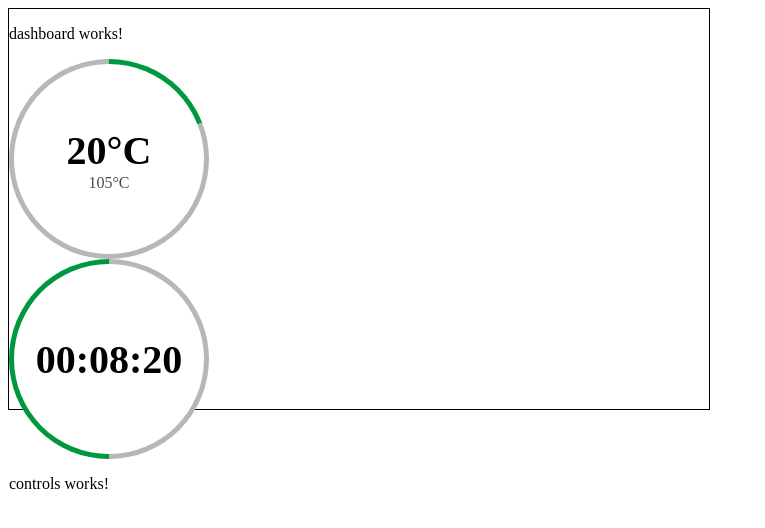
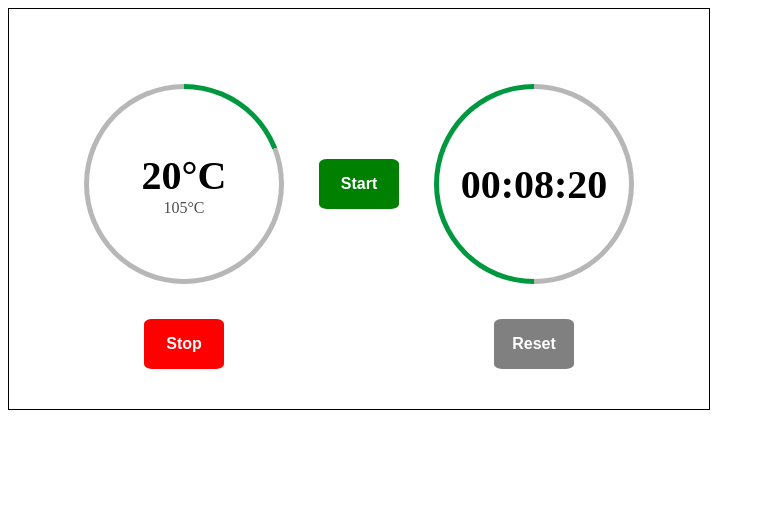
Before and after one commit to K0ron/sterilizerUI, an Angular app: page / in a window 1280 px wide. Shown: the top 528 px of the page, without its empty margins (0-765 px from the left). Built offline with nearby package versions, Linux system fonts and the light colour scheme.

Commit message:
add controls UI

```diff
--- a/src/app/components/controls/controls.html
+++ b/src/app/components/controls/controls.html
@@ -1 +1,5 @@
-<p>controls works!</p>
+<div class="controls-container">
+  <button class="start">Start</button>
+  <button class="stop">Stop</button>
+  <button class="reset">Reset</button>
+</div>
--- a/src/app/components/controls/controls.scss
+++ b/src/app/components/controls/controls.scss
@@ -0,0 +1,36 @@
+.controls-container {
+  height: 100%;
+  width: 100%;
+  position: relative;
+  display: flex;
+  flex-direction: row;
+  justify-content: center;
+  justify-content: space-around;
+  align-items: end;
+}
+
+button {
+  height: 50px;
+  width: 80px;
+  font-size: 16px;
+  font-weight: bold;
+  color: white;
+  border: none;
+  border-radius: 10%;
+}
+
+.start {
+  position: absolute;
+  bottom: 50%;
+  background-color: green;
+}
+
+.stop {
+  background-color: red;
+  margin-bottom: 40px;
+}
+
+.reset {
+  background-color: gray;
+  margin-bottom: 40px;
+}
--- a/src/app/pages/dashboard/dashboard.html
+++ b/src/app/pages/dashboard/dashboard.html
@@ -1,6 +1,5 @@
 <div class="dashboard-container">
-  <p>dashboard works!</p>
-  <app-temperature />
-  <app-timer />
-  <app-controls />
+  <app-temperature class="temperature" />
+  <app-timer class="timer" />
+  <app-controls class="controls" />
 </div>
--- a/src/app/pages/dashboard/dashboard.scss
+++ b/src/app/pages/dashboard/dashboard.scss
@@ -1,7 +1,23 @@
 .dashboard-container {
-    height: 400px;
-    width: 700px;
-    display: flex;
-    flex-direction: column;
-    border : 1px solid black;
+  position: relative;
+  height: 400px;
+  width: 700px;
+  display: flex;
+  flex-direction: column;
+  border: 1px solid black;
+  display: flex;
+  flex-direction: row;
+  justify-content: space-around;
 }
+
+.controls {
+  height: 100%;
+  width: 100%;
+  position: absolute;
+  align-self: center;
+}
+
+.temperature,
+.timer {
+  margin-top: 75px;
+}
```
